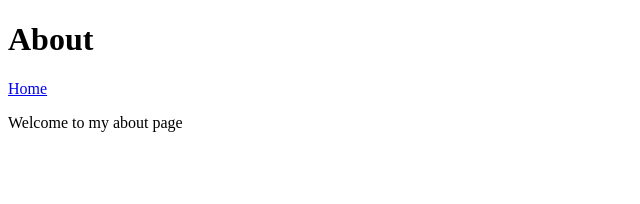
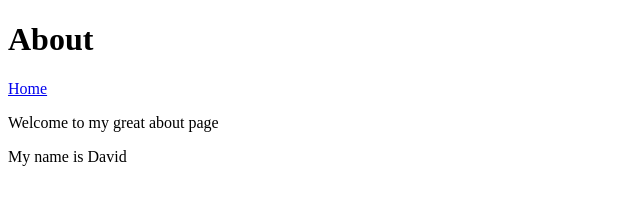
Before and after one commit to davidfarago10/davidfarago10.github.io, a plain HTML site: page about.html in a window 1280 px wide. Shown: the whole page, without its empty margins (0-640 px from the left). Drawn offline with Linux system fonts and the light colour scheme.

Commit message:
Improved the about page

```diff
--- a/about.html
+++ b/about.html
@@ -9,6 +9,7 @@
 <body>
     <h1>About</h1>
     <a href="/">Home</a>
-    <p>Welcome to my about page</p>
+    <p>Welcome to my great about page</p>
+    <p>My name is David</p>
 </body>
 </html>
```
